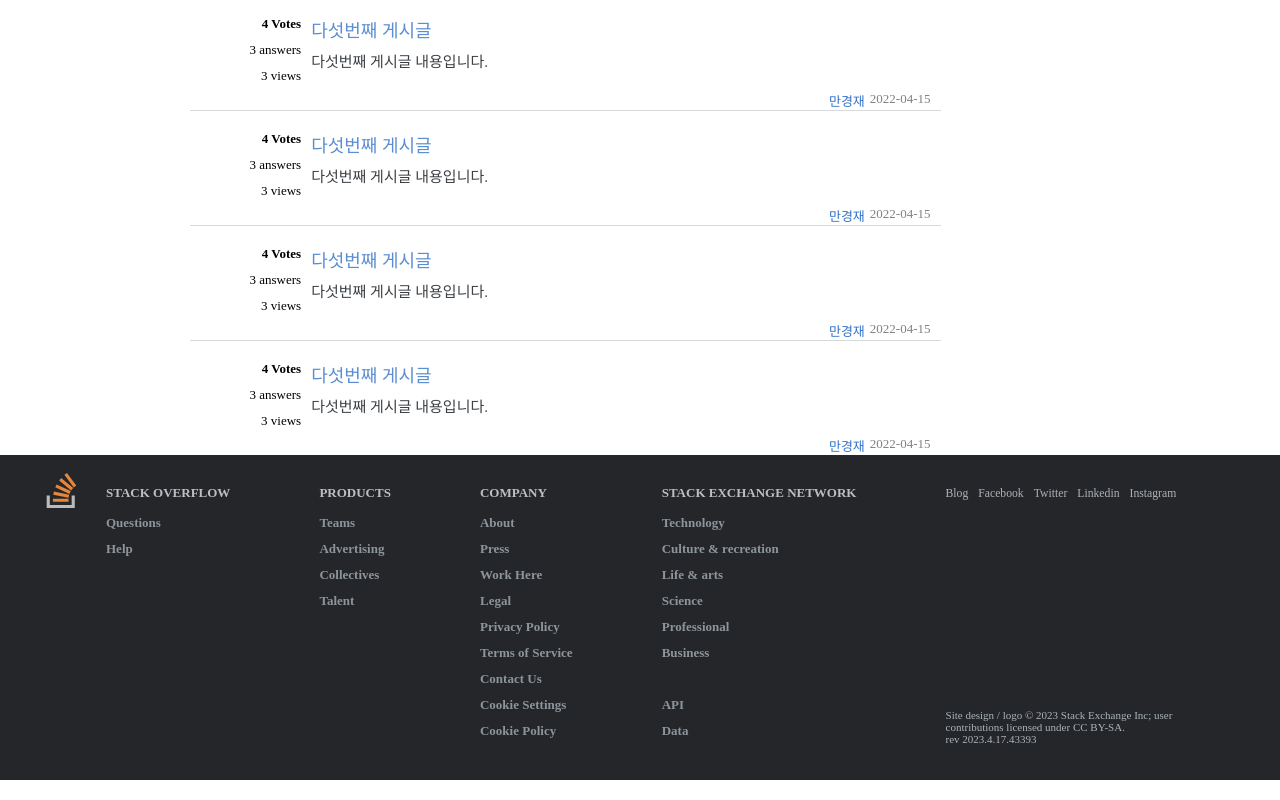
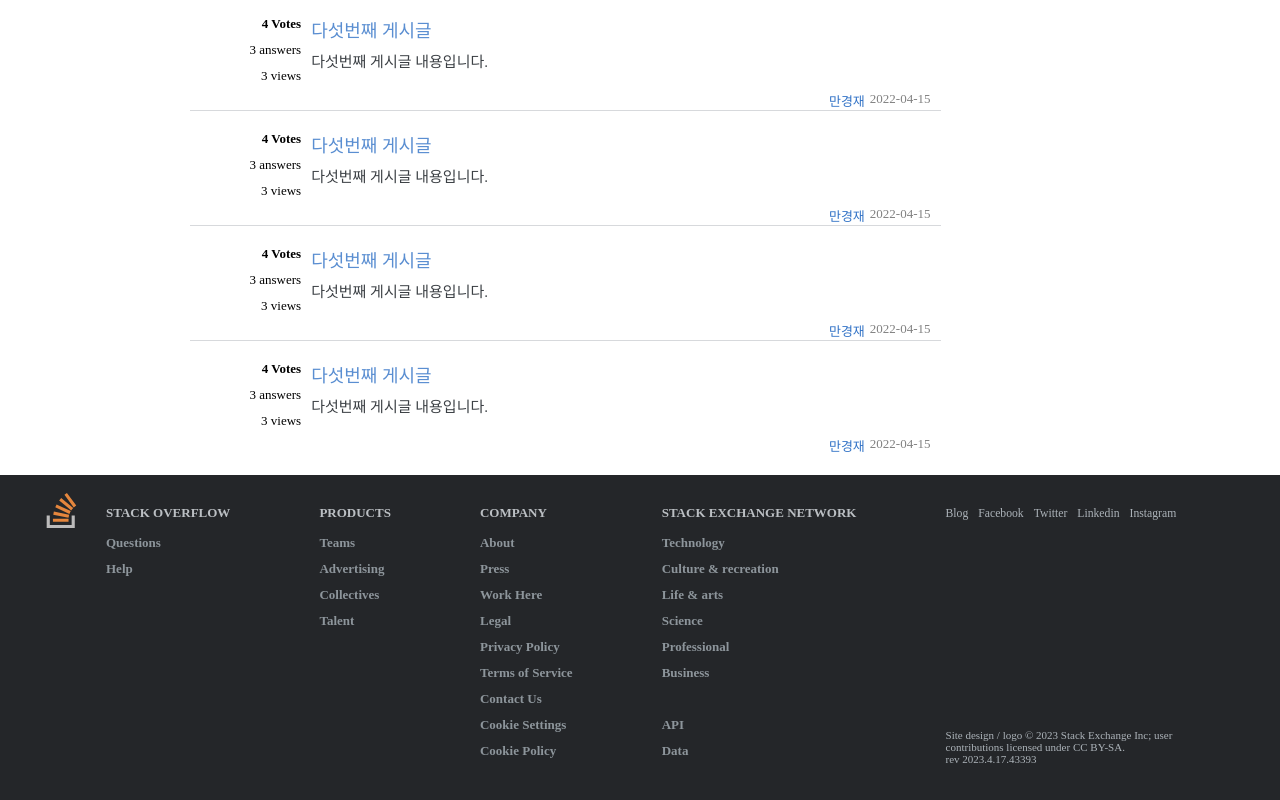
Before and after one commit to codestates-seb/seb43_pre_018, a React (Create React App) app in the folder frontend/: page / in a window 1280 px wide. Shown: the part 3049-3849 px from the top of the page. Built offline with nearby package versions, Linux system fonts and the light colour scheme.

Commit message:
무한스크롤

```diff
--- a/frontend/src/conponents/Footer.jsx
+++ b/frontend/src/conponents/Footer.jsx
@@ -1,6 +1,7 @@
 import styled from "styled-components";
 
 const Container = styled.footer`
+	margin-top: 20px;
 	height: max-content;
 	width: 100vw;
 	background-color: rgb(36, 38, 41);
--- a/frontend/src/pages/Main.jsx
+++ b/frontend/src/pages/Main.jsx
@@ -161,53 +161,12 @@ const ArticleDescription = styled.div`
 `;
 
 function Main() {
-  // useEffect(() => {
-  //   const root = document.getElementById('root');
-  //   const rootStyle = window.getComputedStyle(root);
-  //   const rootHeight = parseInt(rootStyle.height);
-  //   console.log('rootHeight: ' + rootHeight)
-  //   const itemHeight = 104;
-  //   // const numVisibleItems = Math.ceil((windowHeight - 180 - 324)/ itemHeight);
-  //   setTotalItems(items.length);
-  //   setVisibleItems(() => {
-  //     return items.slice(0, 5);
-  //   });
-
-  //   function handleScroll() {
-  //     const scrollTop = window.pageYOffset;
-  //     const root = document.getElementById('root');
-  //     const rootStyle = window.getComputedStyle(root);
-  //     const rootHeight = parseInt(rootStyle.height);
-  //     const element = document.getElementById("articleBox");
-  //     const styles = window.getComputedStyle(element);
-  //     const visibleHeight = parseInt(styles.height);
-  //     console.log('visibleHeight: ' + visibleHeight)
-  //     // const visibleHeight = $('#articleBox').height();
-  //     const bottom = scrollTop + visibleHeight;
-  //     console.log('bottom: ' + bottom)
-  //     const startIndex = visibleItems.length;
-  //     const endIndex = startIndex + 5;
-  //     console.log('rootHeight: ' + rootHeight)
-  //     if(bottom > rootHeight) {
-  //       console.log('over')
-  //       const preItems = visibleItems.slice();
-  //       console.log(preItems);
-  //       setVisibleItems(() => {
-  //         const loadedItems = items.slice(startIndex, endIndex);
-  //         return [...preItems, ...loadedItems];
-  //       });
-  //     }
-  //     console.log('visibleItems 길이: ' + visibleItems.length)
-  //   }
-
-  //   window.addEventListener('scroll', handleScroll);
-  //   return () => window.removeEventListener('scroll', handleScroll);
-  // }, []);
-
   const [visibleItems, setVisibleItems] = useState([...items.slice(0, 5)]);
   const [fetching, setFetching] = useState(false);
 
-  // 추가 데이터 가져오기
+  const [sortItem, setSortItem] = useState(items);
+
+
   const fetchMoreItems = async () => {
     setFetching(true);
 
@@ -225,7 +184,6 @@ function Main() {
     const scrollTop = document.documentElement.scrollTop;
     const clientHeight = document.documentElement.clientHeight;
     if (scrollTop + clientHeight >= scrollHeight && fetching === false) {
-      // 페이지 끝에 도달하면 추가 데이터를 받아온다
       fetchMoreItems();
     }
   }
```
